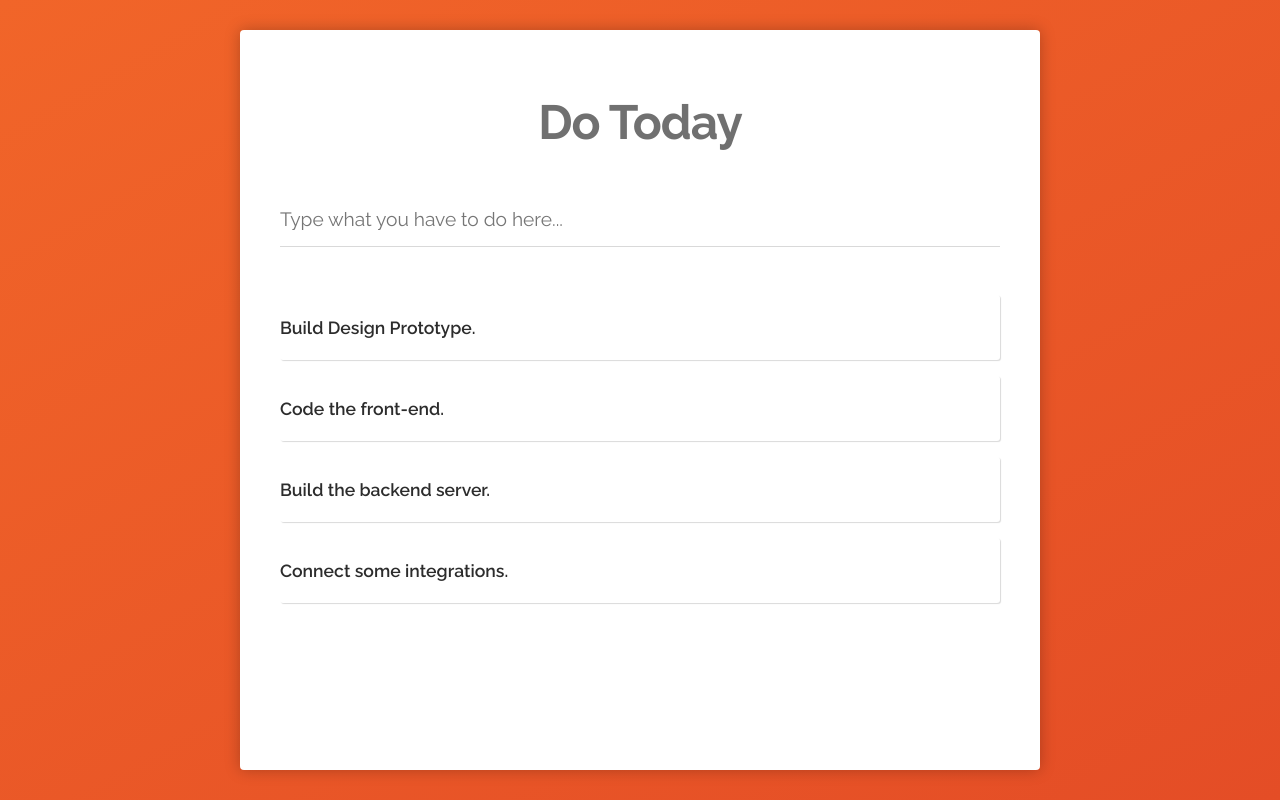
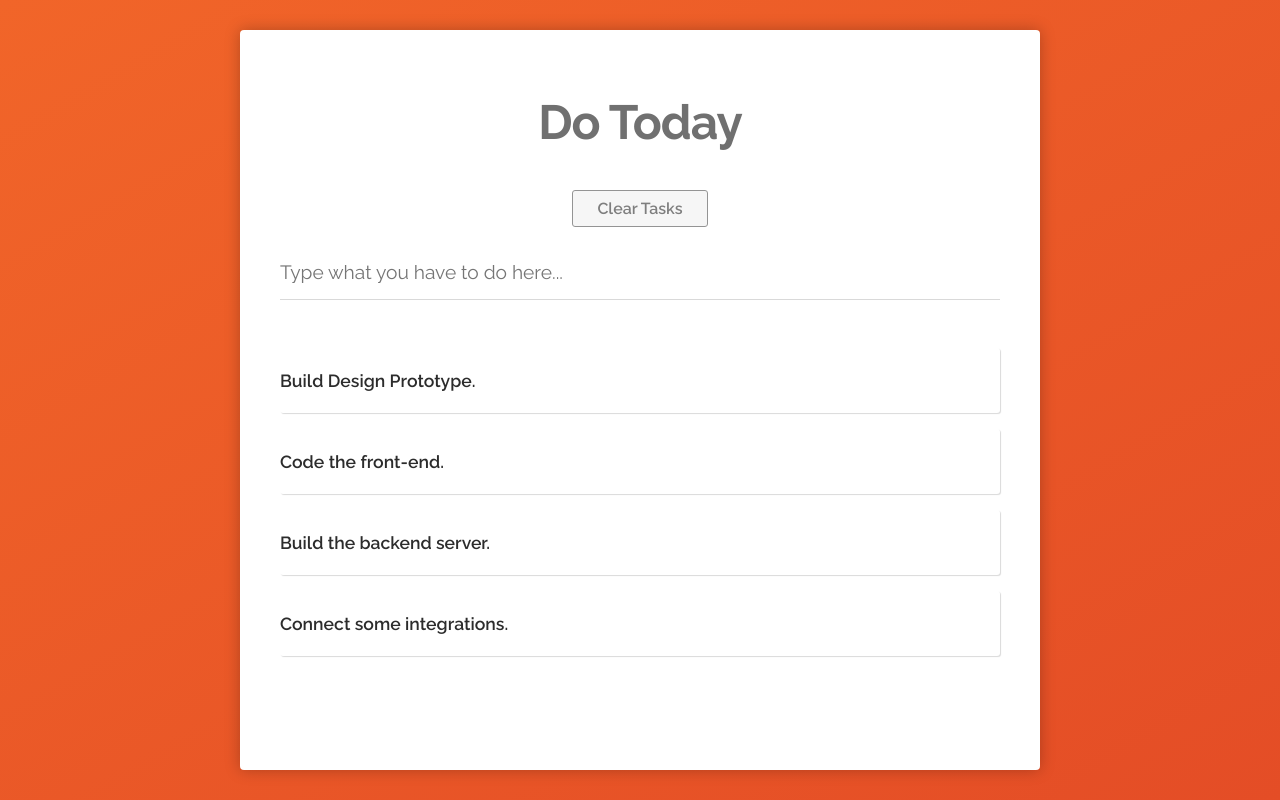
Before and after one commit to mikallwilsonn/dotoday, a React (Create React App) app: page / in a window 1280 px wide. Built offline with nearby package versions, Linux system fonts and the light colour scheme.

Commit message:
Added functionality to quickly delete all tasks

```diff
--- a/src/App.js
+++ b/src/App.js
@@ -55,6 +55,10 @@ export default function App() {
     setTodos( newTodos );
   };
 
+  // Clear all tasks
+  const clearAllTasks = () => {
+    setTodos([]);
+  }
 
   // ----
   // Render Component
@@ -66,6 +70,15 @@ export default function App() {
             Do Today
           </h1>
         </header>
+
+        <div className="app-actions-wrapper">
+          <button
+            className="clear-tasks-btn font-semi-bold"
+            onClick={ clearAllTasks }
+          >
+            Clear Tasks
+          </button>
+        </div>
 
         <div className="new-task-form-wrapper">
             <NewTaskForm addTodo={addTodo} />
--- a/src/theme/App.css
+++ b/src/theme/App.css
@@ -45,6 +45,20 @@ header h1 {
   letter-spacing: -1px;
   font-size: 3rem;
 }
+
+
+.app-actions-wrapper {
+  padding: 0.5rem 0rem;
+  display: flex;
+  justify-content: space-around;
+}
+
+.clear-tasks-btn {
+  border: 1px solid #2C2C2C !important;
+  padding: 0.5rem 1.5rem;
+  font-size: 1rem;
+}
+
 
 .new-task-form-wrapper { padding: 1rem 0rem; }
 
```
